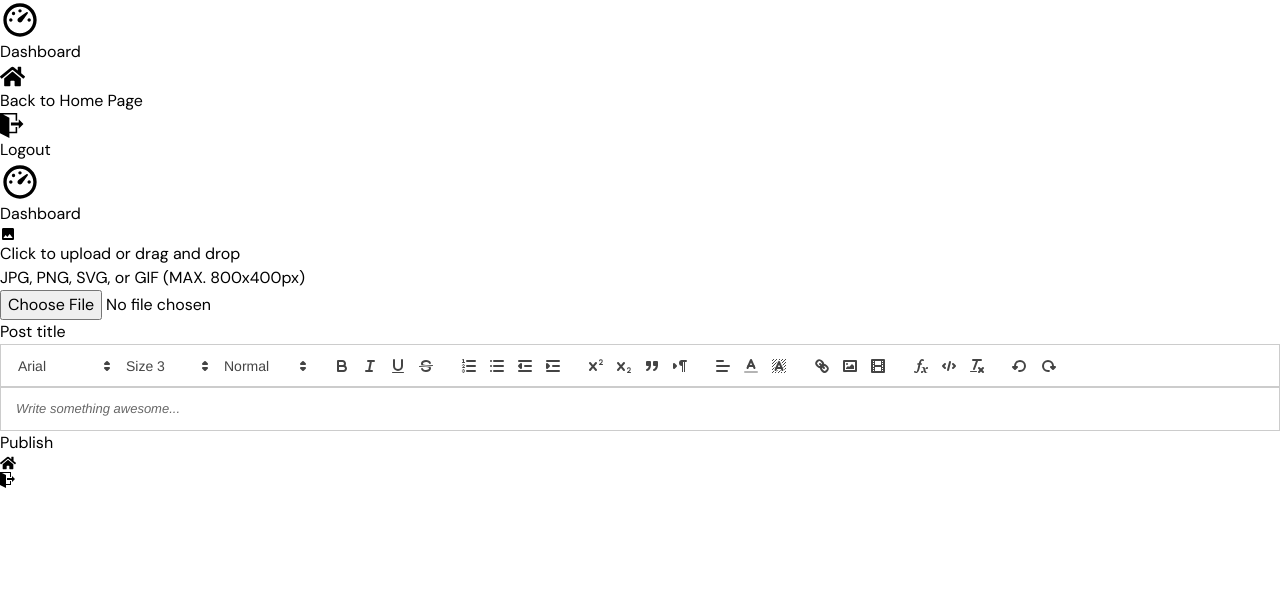
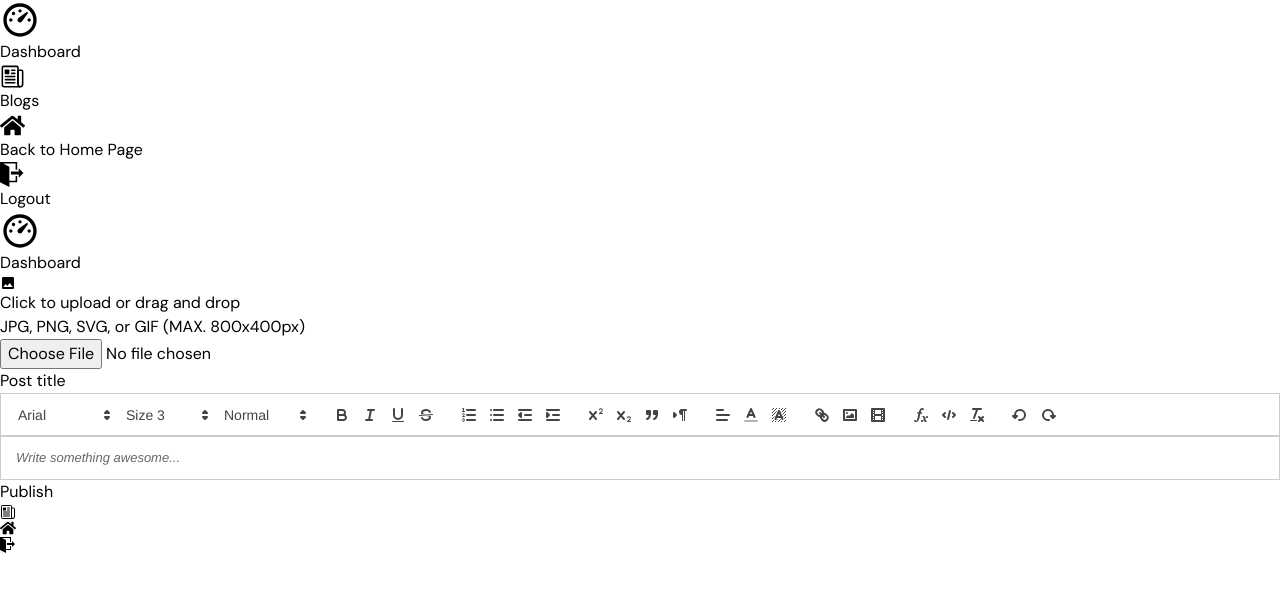
Before and after one commit to Kuanishbayev/speech-etiquette, a React (Vite) app: page /admin/create-post in a window 1280 px wide. Shown: the top 590 px of the page. Built offline with nearby package versions, Linux system fonts and the light colour scheme; sample sign-in values are in the browser's storage; the HTML template or start-up script is replaced by a standard one.

Commit message:
1. Create Post and Edit Post page padding fixed. 2. added perpage to get requests 3. Admin sidebar was changed

```diff
--- a/src/components/admin/MobileBottomNavbar.jsx
+++ b/src/components/admin/MobileBottomNavbar.jsx
@@ -15,6 +15,12 @@ const MobileBottomNavbar = () => {
   return (
     <ul className='lg:hidden fixed bottom-4 left-1/2 -translate-x-1/2 flex items-center gap-4 md:gap-6 p-4 md:py-6 md:px-8 bg-gray-700 rounded-full shadow-md'>
       <li>
+        <Link to='/admin'>
+          <IoNewspaperOutline className="size-7 md:size-10 text-white" />
+        </Link>
+      </li>
+
+      <li>
         <Link to='/'>
           <FaHome className="size-7 md:size-10 text-white" />
         </Link>
--- a/src/components/admin/Sidebar.jsx
+++ b/src/components/admin/Sidebar.jsx
@@ -23,6 +23,12 @@ const Sidebar = () => {
       <nav className='grow flex flex-col justify-between'>
         <ul className='flex flex-col gap-4'>
           <li>
+            <Link to='/admin' className='flex items-center gap-2 text-white hover:bg-gray-500 rounded-lg p-2'>
+              <IoNewspaperOutline size={25} />
+              <span className='font-bold'>Blogs</span>
+            </Link>
+          </li>
+          <li>
             <Link to='/' className='flex items-center gap-2 text-white hover:bg-gray-500 rounded-lg p-2'>
               <FaHome size={25} />
               <span className='font-bold'>Back to Home Page</span>
--- a/src/pages/Blogs.jsx
+++ b/src/pages/Blogs.jsx
@@ -14,7 +14,7 @@ const Blogs = () => {
   const [loading, setLoading] = useState(true)
 
   useEffect(() => {
-    fetch(`${url}/api/blogs/active`)
+    fetch(`${url}/api/blogs/active?per_page=1000`)
     .then(res => res.json())
     .then(json => {
       setData(json.data.news)
--- a/src/pages/admin/BlogsManager.jsx
+++ b/src/pages/admin/BlogsManager.jsx
@@ -22,7 +22,7 @@ const BlogsManager = () => {
   const [refreshData, setRefreshData] = useState(false)
 
   useEffect(() => {
-    fetch(`${url}/api/blogs/active`)
+    fetch(`${url}/api/blogs/active?per_page=1000`)
     .then(res => res.json())
     .then(json => {
       setData(json.data.news)
--- a/src/pages/admin/CreatePost.jsx
+++ b/src/pages/admin/CreatePost.jsx
@@ -71,7 +71,7 @@ export const CreatePost = () => {
 
   return (
     <>
-      <form className="mx-auto p-4 lg:px-0 lg:py-10 flex flex-col gap-4" onSubmit={handleSubmit(onSubmit)}>
+      <form className="mx-auto p-4 lg:px-12 lg:py-10 flex flex-col gap-4" onSubmit={handleSubmit(onSubmit)}>
         {image ? (
           <div className='relative h-96 group/item border'>
             <img src={URL.createObjectURL(image)} alt="thumbnail" className="mx-auto object-contain h-full" />
--- a/src/pages/admin/EditPost.jsx
+++ b/src/pages/admin/EditPost.jsx
@@ -87,7 +87,7 @@ export const EditPost = () => {
 
   return (
     <>
-      <form className="mx-auto p-4 lg:px-0 lg:py-10 flex flex-col gap-4" onSubmit={handleSubmit(onSubmit)}>
+      <form className="mx-auto p-4 lg:px-12 lg:py-10 flex flex-col gap-4" onSubmit={handleSubmit(onSubmit)}>
         <div className='relative h-96 group/item border'>
           <img src={image} alt="thumbnail" className="mx-auto object-contain h-full" />
             <label htmlFor="dropzone-file" className="absolute top-0 size-full invisible group-hover/item:visible flex flex-col items-center justify-center bg-gray-700/50 backdrop-blur-sm cursor-pointer border-2 border-gray-500 border-dashed rounded-lg bg-gray-50">
```
